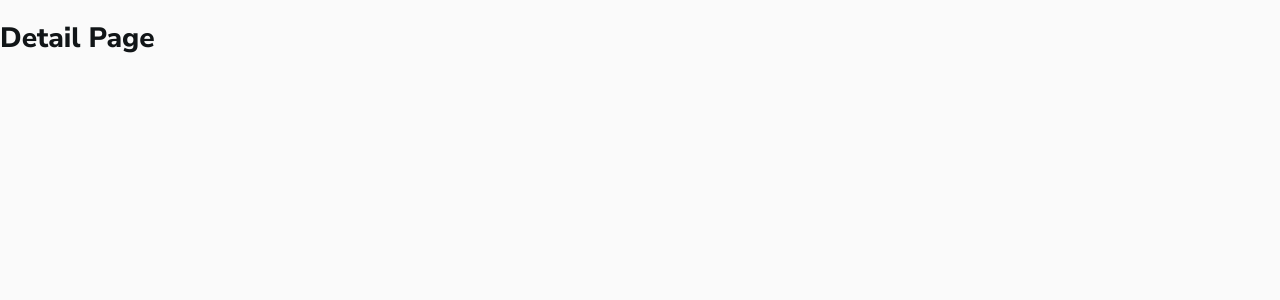
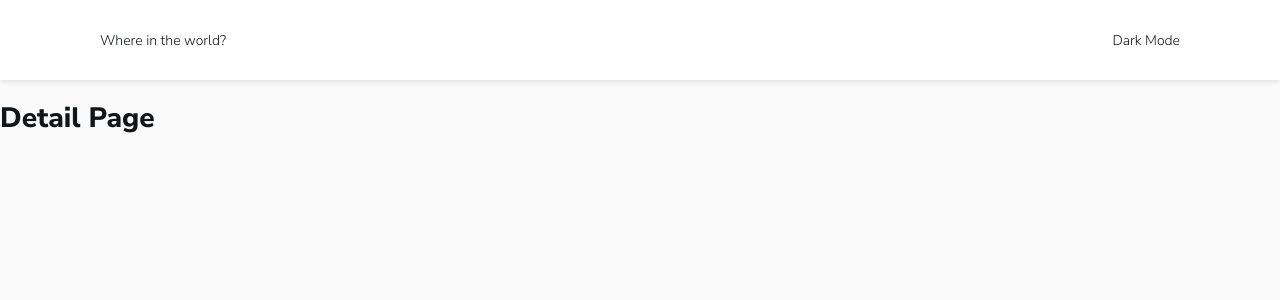
Before and after one commit to bojangles-m/countries-api-challenge, a Next.js app: page /detail in a window 1280 px wide. Shown: the top 300 px of the page. Built offline with nearby package versions, Linux system fonts and the light colour scheme.

Commit message:
feat: toogle dark-light mode

```diff
--- a/components/layouts/Main.tsx
+++ b/components/layouts/Main.tsx
@@ -1,5 +1,5 @@
 import React from 'react';
-import Head from 'next/head';
+import cn from 'classnames';
 import Header from '../organisms/Header';
 
 import styles from './Main.module.scss';
@@ -10,17 +10,9 @@ type Props = {
 
 export default function Main({ children }: Props) {
   return (
-    <div>
-      <Head>
-        <title>Where in the World?</title>
-        <meta name="description" content="Where in the World?" />
-        <link rel="icon" href="/favicon.ico" />
-      </Head>
-
-      <main className={styles.main}>
-        <Header />
-        {children}
-      </main>
-    </div>
+    <main className={cn(styles.main)}>
+      <Header />
+      {children}
+    </main>
   );
 }
--- a/components/organisms/Header/Header.module.scss
+++ b/components/organisms/Header/Header.module.scss
@@ -5,5 +5,5 @@
   align-items: center;
   padding: 0 100px;
   background-color: var(--color-elements);
-  box-shadow: 0px 3px 13px -1px rgba(0, 0, 0, 0.3);
+  box-shadow: 0px 3px 5px -1px rgba(0, 0, 0, 0.1);
 }
--- a/components/organisms/Header/index.tsx
+++ b/components/organisms/Header/index.tsx
@@ -1,19 +1,15 @@
 import React from 'react';
-import useDarkMode from '../../../hooks/useDarkMode';
+import useThemeToggle from '../../../hooks/useThemeToggle';
 
 import styles from './Header.module.scss';
 
-// type Props = {
-//   onClick?: () => void;
-// };
-
 export default function Main() {
-  const { toggleDarkMode } = useDarkMode();
+  const { toggleActiveTheme } = useThemeToggle();
 
   return (
     <header className={styles.header}>
       <div>Where in the world?</div>
-      <div onClick={toggleDarkMode}>Dark Mode</div>
+      <div onClick={toggleActiveTheme}>Dark Mode</div>
     </header>
   );
 }
--- /dev/null
+++ b/hooks/useThemeToggle.ts
@@ -0,0 +1,47 @@
+import React, { Dispatch, SetStateAction } from 'react';
+
+enum THEME {
+  LIGHT = 'light',
+  DARK = 'dark',
+}
+
+export const KEY_ACTIVE_THEME = 'theme';
+
+export const setInitialTheme = `
+  function getUserPreference() {
+    if(window.localStorage.getItem('${KEY_ACTIVE_THEME}')) {
+      return window.localStorage.getItem('${KEY_ACTIVE_THEME}')
+    }
+    return '${THEME.LIGHT}';
+  }
+  document.body.dataset.theme = getUserPreference();
+`;
+
+const toggleActiveTheme = (
+  isDarkThemeActive: boolean,
+  setActiveTheme: Dispatch<SetStateAction<THEME>>,
+) => {
+  isDarkThemeActive ? setActiveTheme(THEME.LIGHT) : setActiveTheme(THEME.DARK);
+};
+
+export default function useThemeToggle() {
+  const [isDarkTheme, setIsDarkTheme] = React.useState<boolean>(false);
+  const [activeTheme, setActiveTheme] = React.useState<THEME>(() => {
+    if (typeof document !== 'undefined')
+      return document.body.dataset.theme as THEME;
+    return THEME.LIGHT;
+  });
+
+  React.useEffect(() => {
+    if (activeTheme) {
+      document.body.dataset.theme = activeTheme;
+      window.localStorage.setItem(KEY_ACTIVE_THEME, activeTheme);
+      setIsDarkTheme(activeTheme === THEME.DARK);
+    }
+  }, [activeTheme]);
+
+  return {
+    isDarkTheme,
+    toggleActiveTheme: () => toggleActiveTheme(isDarkTheme, setActiveTheme),
+  };
+}
--- a/pages/_app.tsx
+++ b/pages/_app.tsx
@@ -1,8 +1,22 @@
 import '../styles/globals.scss';
+import Head from 'next/head';
 import type { AppProps } from 'next/app';
 
 function MyApp({ Component, pageProps }: AppProps) {
-  return <Component {...pageProps} />;
+  return (
+    <>
+      <Head>
+        <title>Where in the World?</title>
+        <meta name="description" content="Where in the World?" />
+        <meta
+          name="viewport"
+          content="width=device-width, initial-scale=1.0, viewport-fit=cover"
+        />
+        <link rel="icon" href="/favicon.ico" />
+      </Head>
+      <Component {...pageProps} />
+    </>
+  );
 }
 
 export default MyApp;
--- /dev/null
+++ b/pages/_document.tsx
@@ -0,0 +1,17 @@
+import Document, { Html, Head, Main, NextScript } from 'next/document';
+import { setInitialTheme } from '../hooks/useThemeToggle';
+
+export default class MyDocument extends Document {
+  render() {
+    return (
+      <Html>
+        <Head />
+        <body>
+          <script dangerouslySetInnerHTML={{ __html: setInitialTheme }} />
+          <Main />
+          <NextScript />
+        </body>
+      </Html>
+    );
+  }
+}
--- a/pages/detail.tsx
+++ b/pages/detail.tsx
@@ -1,7 +1,9 @@
+import MainLayout from '../components/layouts/Main';
+
 export default function Detail() {
   return (
-    <div>
+    <MainLayout>
       <h1>Detail Page</h1>
-    </div>
+    </MainLayout>
   );
 }
--- a/styles/colors.scss
+++ b/styles/colors.scss
@@ -1,11 +1,12 @@
-:root {
+body,
+body[data-theme='light'] {
   --color-bg: hsl(0, 0%, 98%);
   --color-text: hsl(200, 15%, 8%);
   --color-elements: hsl(0, 0%, 100%);
   --color-input: hsl(0, 0%, 52%);
 }
 
-.dark-mode {
+body[data-theme='dark'] {
   --color-bg: hsl(207, 26%, 17%);
   --color-text: hsl(0, 0%, 100%);
   --color-elements: hsl(209, 23%, 22%);
```
Also changed, not shown: hooks/useDarkMode.ts (deleted, +0 -12 lines).
